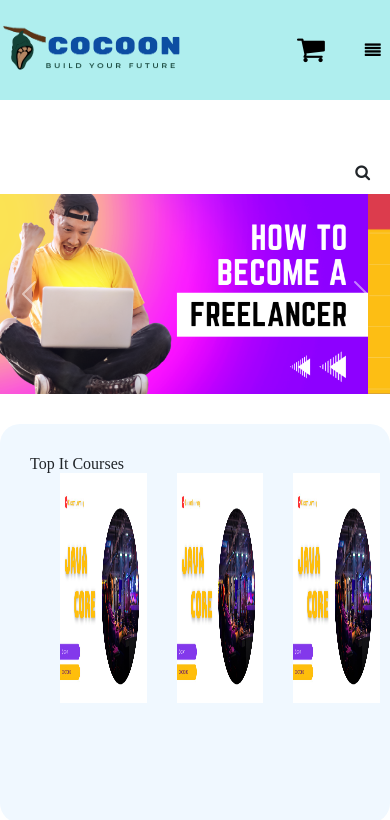
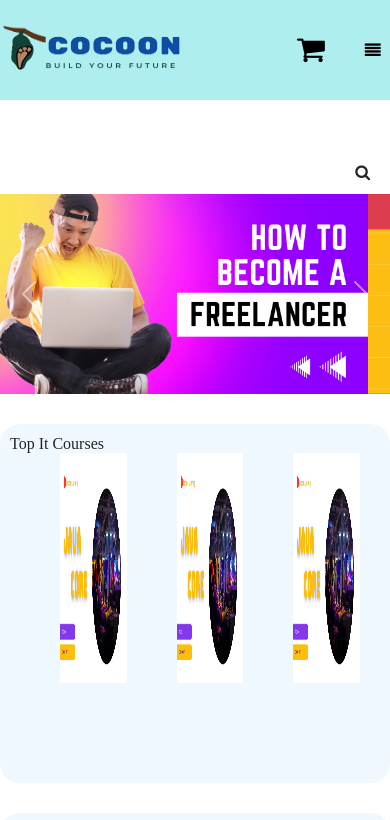
Before and after one commit to AbhshekiCoder/cocoons, a website: page index.html in a window 390 px wide. Shown: the top 820 px of the page. Drawn offline with nearby package versions, Linux system fonts and the light colour scheme; a script that the page names is missing.

Commit message:
Update index.html

```diff
--- a/index.html
+++ b/index.html
@@ -97,6 +97,10 @@
              .carousel-item>img{
                 height: 200px;
             }
+             .top-courses{
+                 padding: 10px;
+
+            }
             .it-courses{
                 overflow-x: auto;
 
@@ -111,7 +115,7 @@
             }
             .it-courses>.col{
                 width: 300px;
-                margin-left: 30px;
+                margin-left: 50px;
                 display: flex;
                 justify-content: center;
                 scroll-snap-align: center;
```
